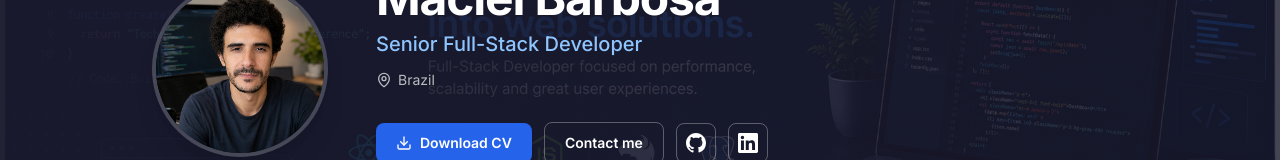
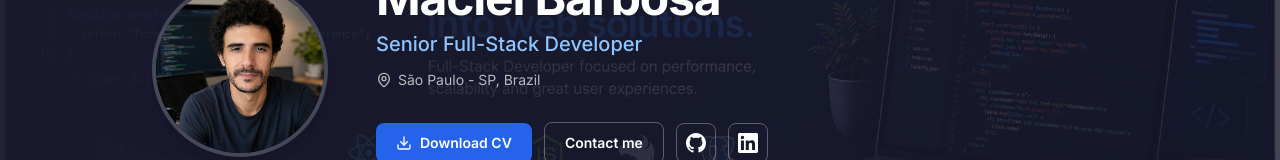
Before and after one commit to macielbarbosa/professional-website, a React (Vite) app: page / in a window 1280 px wide. Shown: the part 177-337 px from the top of the page. Built offline with nearby package versions, Linux system fonts and the light colour scheme.

Commit message:
chore: add city location

```diff
--- a/src/i18n/en.ts
+++ b/src/i18n/en.ts
@@ -66,7 +66,7 @@ export interface Translation {
 
 export const en: Translation = {
   title: "Senior Full-Stack Developer",
-  location: "Brazil",
+  location: "São Paulo - SP, Brazil",
   nav: {
     about: "About",
     experience: "Experience",
--- a/src/i18n/pt.ts
+++ b/src/i18n/pt.ts
@@ -2,7 +2,7 @@ import type { Translation } from "./en";
 
 export const pt: Translation = {
   title: "Desenvolvedor Full-Stack Sênior",
-  location: "Brasil",
+  location: "São Paulo - SP, Brasil",
   nav: {
     about: "Sobre",
     experience: "Experiência",
```
Also changed, not shown: 2 other files (tests, documents, lock files or other folders).
